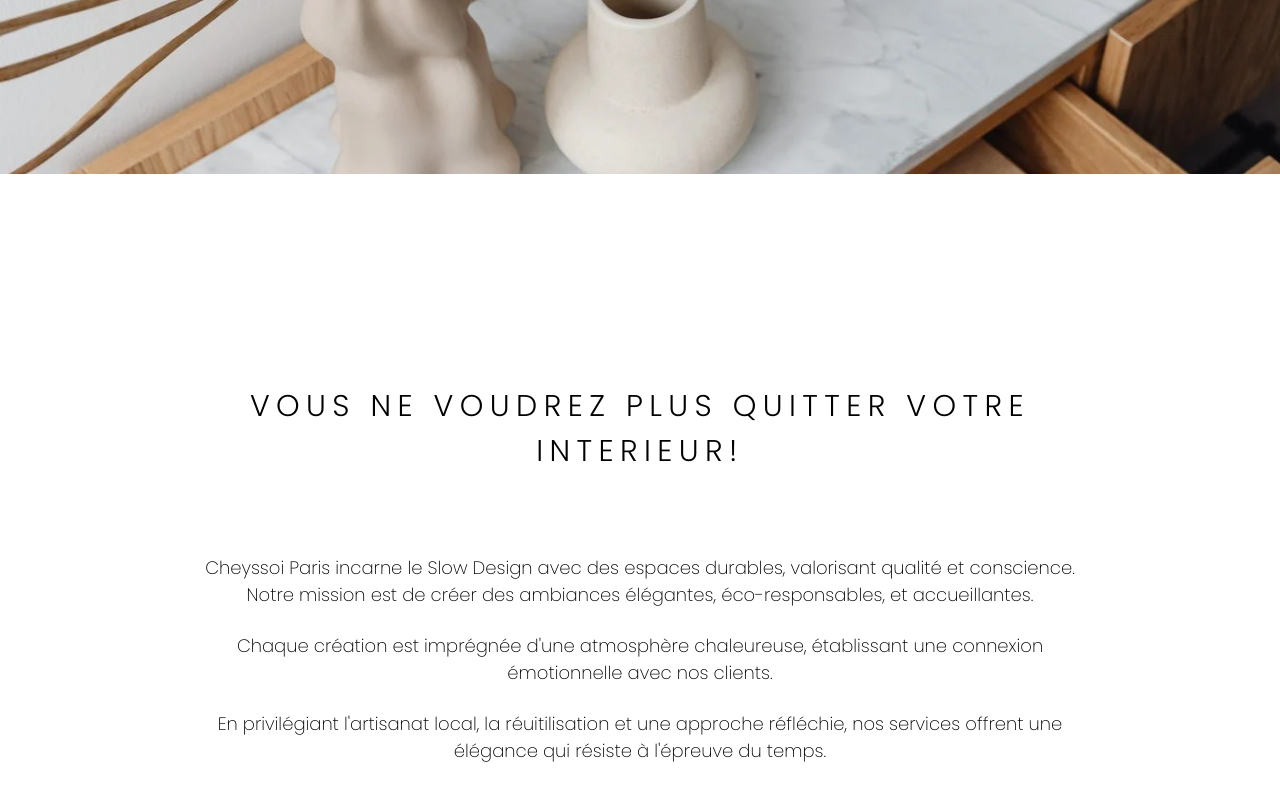
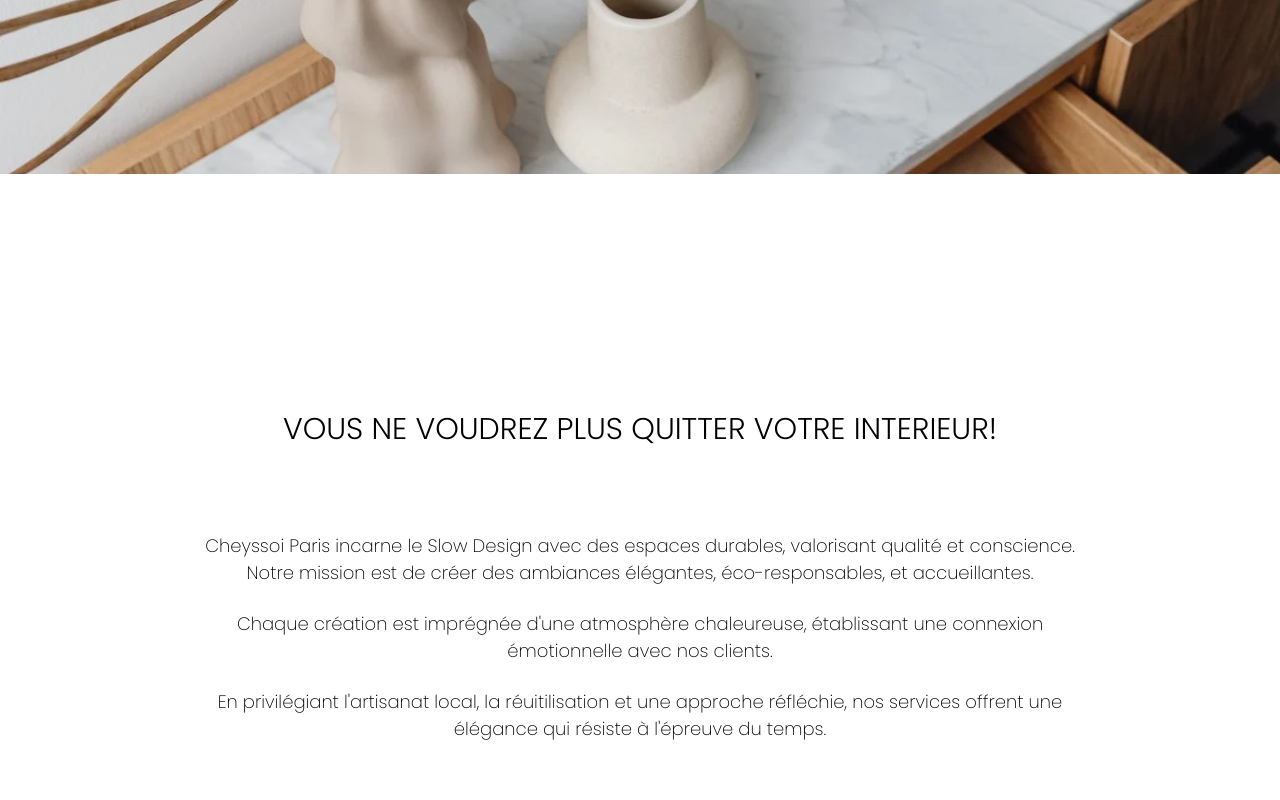
Before and after one commit to Scharlyopitz/CHEYSSOI-PARIS, a React (Vite) app: page /about in a window 1280 px wide. Shown: the part 626-1426 px from the top of the page. Built offline with nearby package versions, Linux system fonts and the light colour scheme.

Commit message:
Suppression letter spacing des H2

```diff
--- a/src/sass/pages/_about.scss
+++ b/src/sass/pages/_about.scss
@@ -4,7 +4,6 @@
     text-transform: uppercase;
     font-family: "Poppins", sans-serif;
     // font-family: "Instrument Serif", serif;
-    letter-spacing: 0.5vw;
     font-weight: 300;
   }
 
--- a/src/style/style.css
+++ b/src/style/style.css
@@ -119,7 +119,6 @@ header .menu .background {
   font-size: 30px;
   text-transform: uppercase;
   font-family: "Poppins", sans-serif;
-  letter-spacing: 0.5vw;
   font-weight: 300;
 }
 #About p {
```
Also changed, not shown: 1 other file (tests, documents, lock files or other folders).
